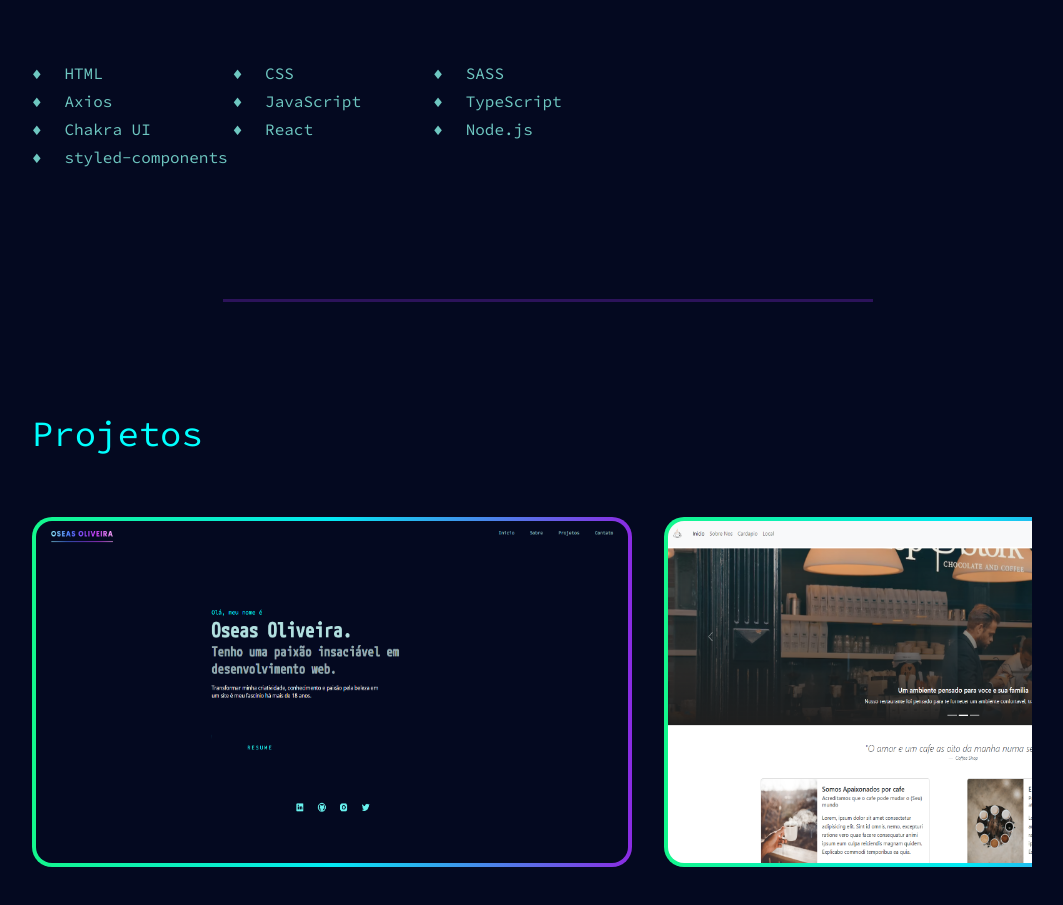
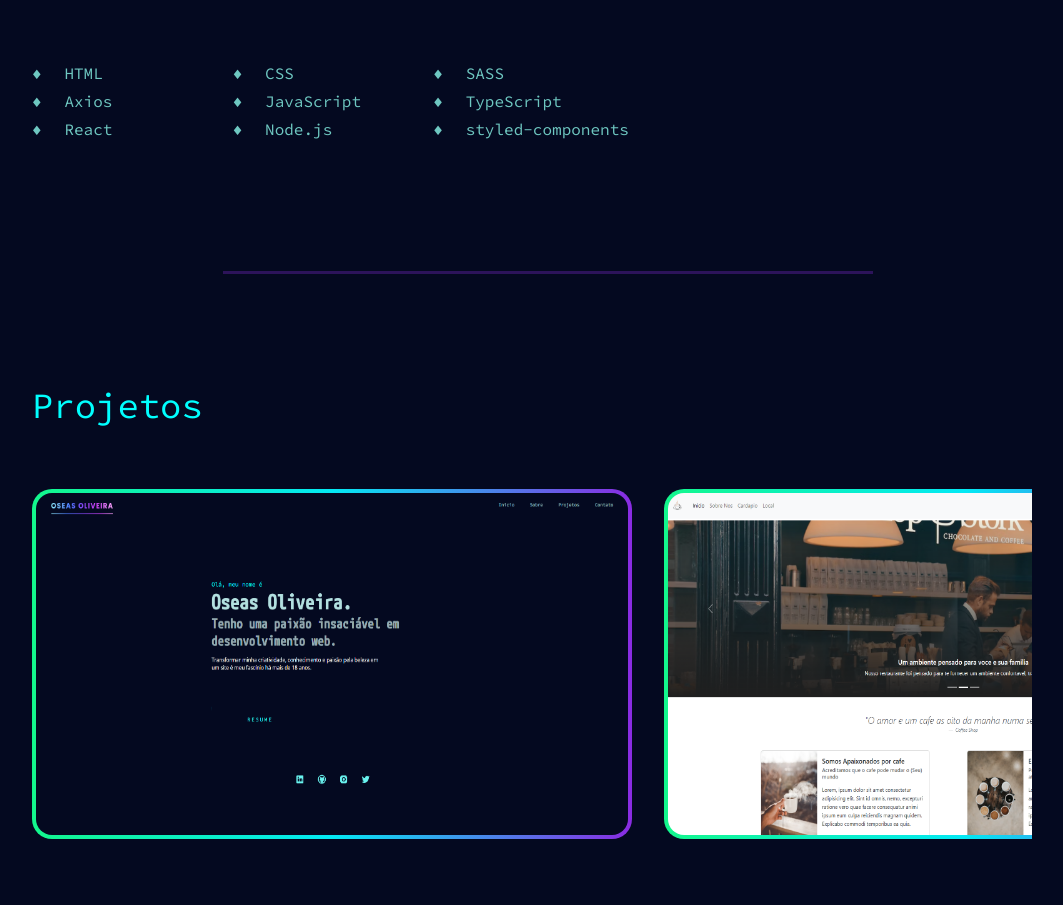
Before and after one commit to OseOliv/portfoliov2.1, a React (Create React App) app: page / in a window 1280 px wide. Shown: the part 1868-2773 px from the top of the page, without its empty margins (108-1171 px from the left). Built offline with nearby package versions, Linux system fonts and the light colour scheme; a web font is replaced by a local one.

Commit message:
Update Sobre.js

```diff
--- a/src/components/Sobre/Sobre.js
+++ b/src/components/Sobre/Sobre.js
@@ -67,7 +67,6 @@ function Sobre() {
             <SkillList> Axios </SkillList>
             <SkillList> JavaScript </SkillList>
             <SkillList> TypeScript </SkillList>
-            <SkillList> Chakra UI </SkillList>
             <SkillList> React </SkillList>
             <SkillList> Node.js </SkillList>
             <SkillList> styled-components </SkillList>
```
